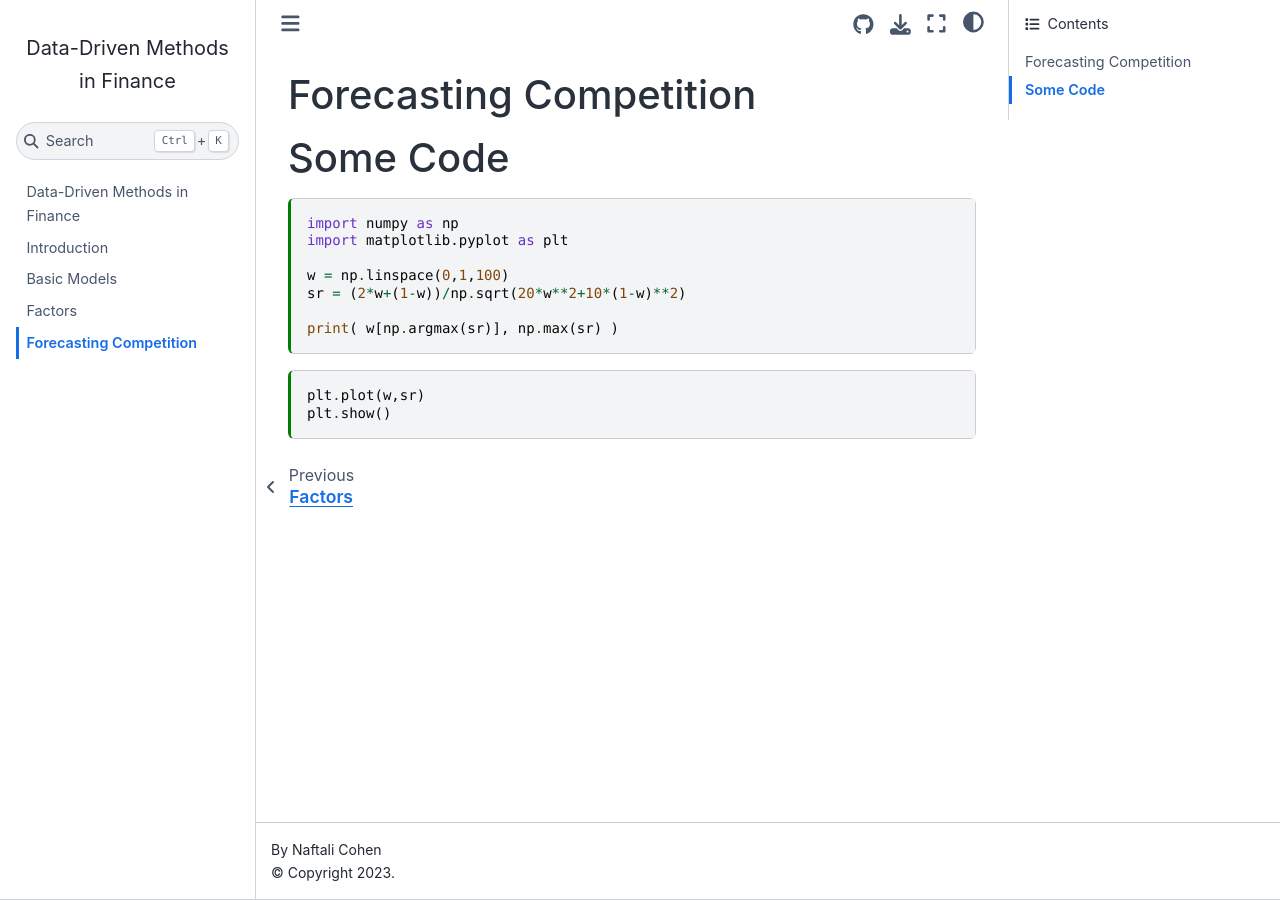
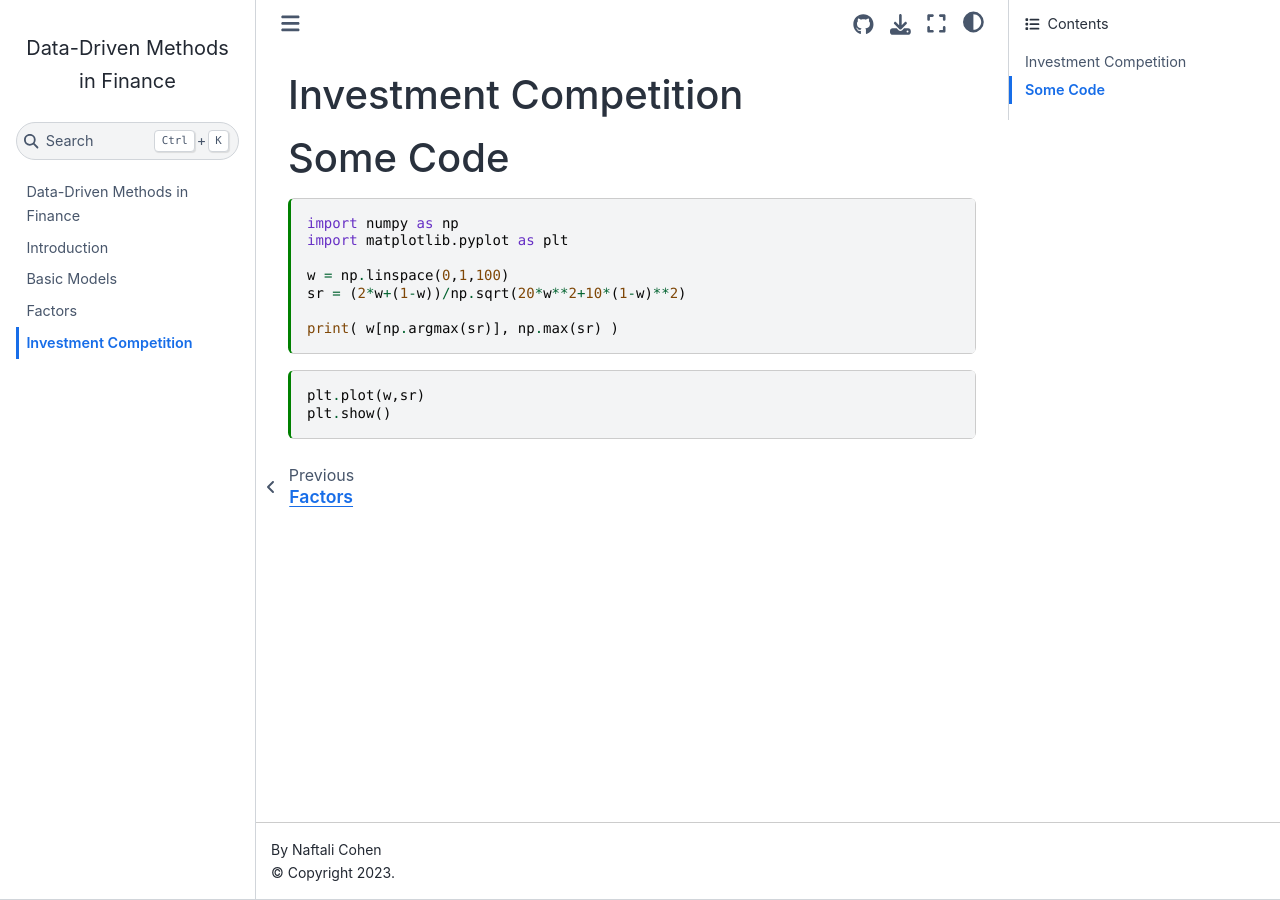
Before and after one commit to naftalic/ddmif, a Jupyter Book: the page built from competition.md, in a window 1280 px wide. Built offline with Jupyter Book 1.0.4 settings and Sphinx 7.4.7 and the Sphinx Book theme 1.1.4, drawn with Linux system fonts in a browser that asks for light colours.

Commit message:
Update competition.md

```diff
--- a/competition.md
+++ b/competition.md
@@ -13,7 +13,7 @@ kernelspec:
   name: python3
 ---
 
-# Forecasting Competition
+# Investment Competition
 
 
 # Some Code
```
